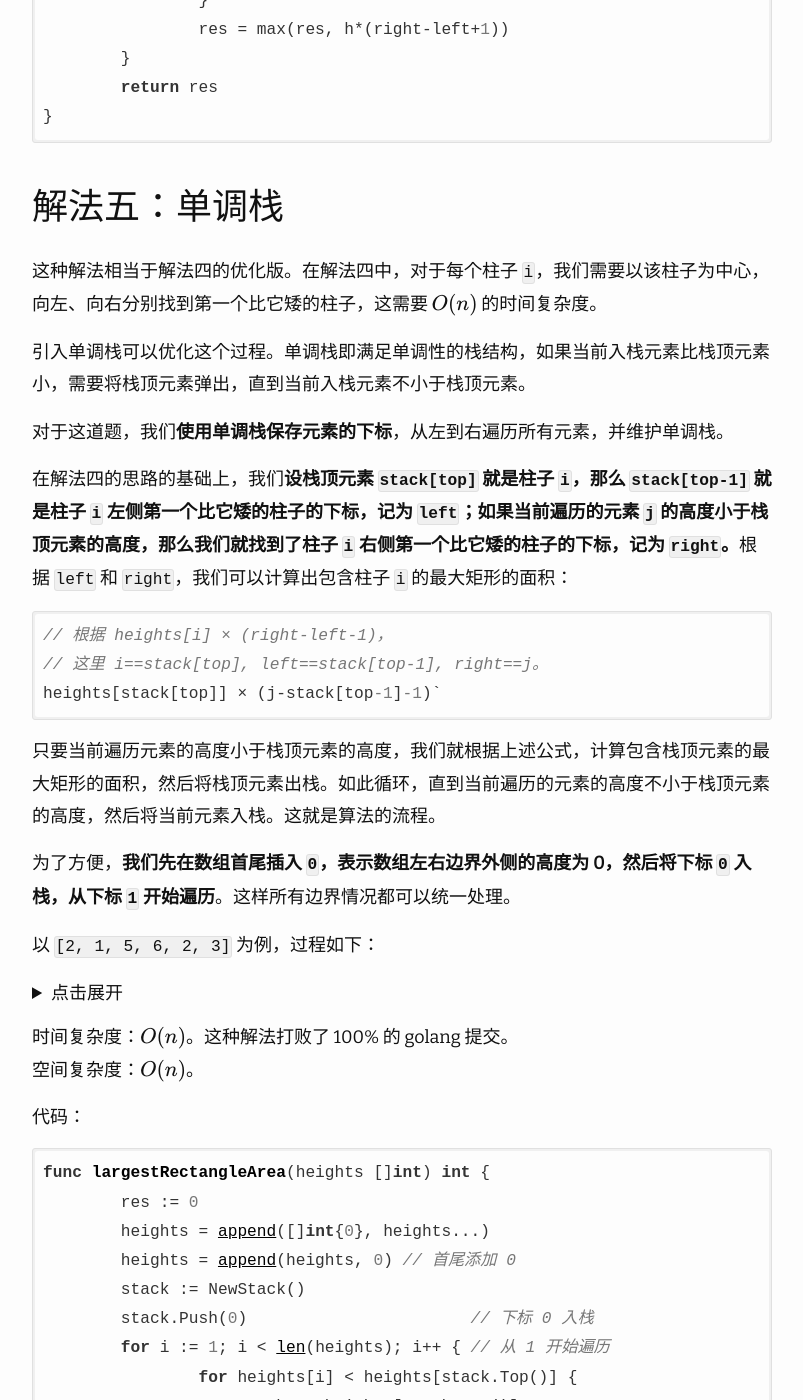
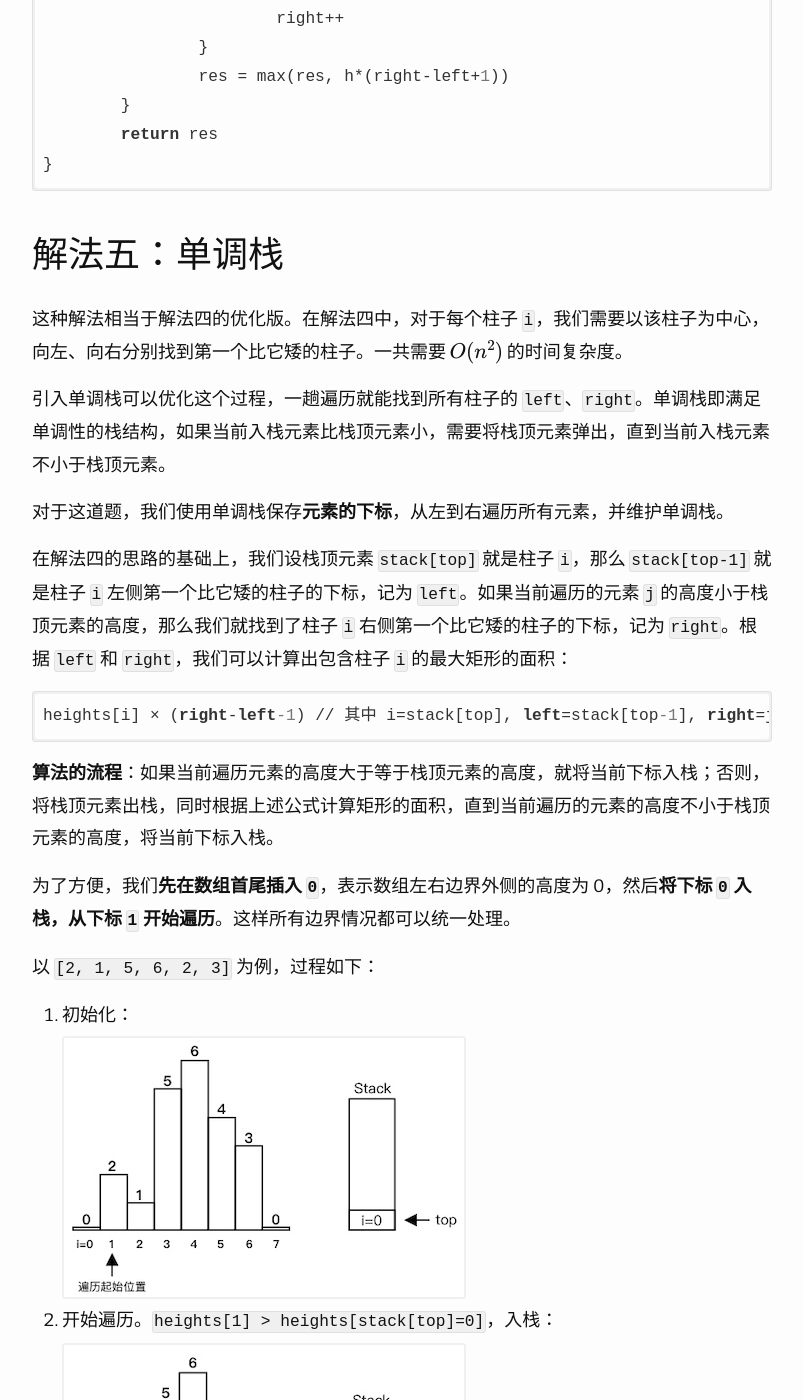
Before and after one commit to imageslr/blog, a Jekyll site: the page built from _posts/2020-02-02-leetcode-84.md, in a window 1280 px wide and 1400 px high, scrolled down 7992 px. Shown: the whole window, without its empty margins (238-1041 px from the left). Built offline with Jekyll 4.4.1, drawn with Linux system fonts in a browser that asks for light colours; nearby versions of some CDN libraries; formulas are drawn with MathJax 3; comment, search, counter and statistics services are not loaded; some of the changed text lies outside the part shown.

Commit message:
add post

````diff
--- a/_posts/2020-02-02-leetcode-84.md
+++ b/_posts/2020-02-02-leetcode-84.md
@@ -180,12 +180,12 @@ func max(a, b int) int {
 ## 解法四：暴力（遍历不同的柱子）
 首先思考：包含某个柱子 `i`、并且以 `heights[i]` 为高的最大矩形面积是多少？
 
-显然，**对于每个柱子 `i`，我们只需要以该柱子为中心，向左找到第一个 `left` 满足 `heights[left] < heights[i]`，向右找到第一个 `right` 满足 `heights[right] < heights[i]`，`left` 与 `right` 之间就是我们要找的矩形，其面积等于 `heights[i] × (right-left-1)`**。
+显然，对于每个柱子 `i`，我们只需要以该柱子为中心，向左找到第一个 `left` 满足 `heights[left] < heights[i]`，向右找到第一个 `right` 满足 `heights[right] < heights[i]`，`left` 与 `right` 之间就是我们要找的矩形，其面积等于 `heights[i] × (right-left-1)`。
 
 如下图所示，以柱子 `i=4` 为高的最大面积的矩形，就是红色方框所围的部分。向左找到 `left=1`，向右找到 `right=6`（数组的右边界，高度可以视为 0），满足 `heights[left], heights[right] < heights[i]`。
 ![-w240](/media/15806531441722.jpg)
 
-我们可以遍历每个柱子，计算包含该柱子的最大矩形面积。注意解法四与解法一的区别：解法一是遍历每个高度，解法四是遍历每个柱子。
+我们可以遍历每个柱子，重复上述过程，输出最大的面积。注意解法四与解法一的区别：解法一是遍历每个高度，解法四是遍历每个柱子。
 
 时间复杂度 $O(n^2)$。
 空间复杂度 $O(1)$。
@@ -209,27 +209,22 @@ func largestRectangleArea(heights []int) int {
 ```
 
 ## 解法五：单调栈
-这种解法相当于解法四的优化版。在解法四中，对于每个柱子 `i`，我们需要以该柱子为中心，向左、向右分别找到第一个比它矮的柱子，这需要 $O(n)$ 的时间复杂度。
+这种解法相当于解法四的优化版。在解法四中，对于每个柱子 `i`，我们需要以该柱子为中心，向左、向右分别找到第一个比它矮的柱子。一共需要 $O(n^2)$ 的时间复杂度。
 
-引入单调栈可以优化这个过程。单调栈即满足单调性的栈结构，如果当前入栈元素比栈顶元素小，需要将栈顶元素弹出，直到当前入栈元素不小于栈顶元素。
+引入单调栈可以优化这个过程，一趟遍历就能找到所有柱子的 `left`、`right`。单调栈即满足单调性的栈结构，如果当前入栈元素比栈顶元素小，需要将栈顶元素弹出，直到当前入栈元素不小于栈顶元素。
 
-对于这道题，我们**使用单调栈保存元素的下标**，从左到右遍历所有元素，并维护单调栈。
+对于这道题，我们使用单调栈保存**元素的下标**，从左到右遍历所有元素，并维护单调栈。
 
-在解法四的思路的基础上，我们**设栈顶元素 `stack[top]` 就是柱子 `i`，那么 `stack[top-1]` 就是柱子 `i` 左侧第一个比它矮的柱子的下标，记为 `left`；如果当前遍历的元素 `j` 的高度小于栈顶元素的高度，那么我们就找到了柱子 `i` 右侧第一个比它矮的柱子的下标，记为 `right`。**根据 `left` 和 `right`，我们可以计算出包含柱子 `i` 的最大矩形的面积：
+在解法四的思路的基础上，我们设栈顶元素 `stack[top]` 就是柱子 `i`，那么 `stack[top-1]` 就是柱子 `i` 左侧第一个比它矮的柱子的下标，记为 `left`。如果当前遍历的元素 `j` 的高度小于栈顶元素的高度，那么我们就找到了柱子 `i` 右侧第一个比它矮的柱子的下标，记为 `right`。根据 `left` 和 `right`，我们可以计算出包含柱子 `i` 的最大矩形的面积：
 ```go
-// 根据 heights[i] × (right-left-1)，
-// 这里 i==stack[top], left==stack[top-1], right==j。
-heights[stack[top]] × (j-stack[top-1]-1)`
+heights[i] × (right-left-1) // 其中 i=stack[top], left=stack[top-1], right=j
 ```
 
-只要当前遍历元素的高度小于栈顶元素的高度，我们就根据上述公式，计算包含栈顶元素的最大矩形的面积，然后将栈顶元素出栈。如此循环，直到当前遍历的元素的高度不小于栈顶元素的高度，然后将当前元素入栈。这就是算法的流程。
+**算法的流程**：如果当前遍历元素的高度大于等于栈顶元素的高度，就将当前下标入栈；否则，将栈顶元素出栈，同时根据上述公式计算矩形的面积，直到当前遍历的元素的高度不小于栈顶元素的高度，将当前下标入栈。
 
-为了方便，**我们先在数组首尾插入 `0`，表示数组左右边界外侧的高度为 0，然后将下标 `0` 入栈，从下标 `1` 开始遍历**。这样所有边界情况都可以统一处理。
+为了方便，我们**先在数组首尾插入 `0`**，表示数组左右边界外侧的高度为 0，然后**将下标 `0` 入栈，从下标 `1` 开始遍历**。这样所有边界情况都可以统一处理。
 
 以 `[2, 1, 5, 6, 2, 3]` 为例，过程如下：
-
-<details markdown="1" style="margin-bottom: 12px">
-<summary>点击展开</summary>
 
 1. 初始化：
 ![](/media/15807110336821.jpg)
@@ -251,11 +246,9 @@ heights[stack[top]] × (j-stack[top-1]-1)`
 ![-w259](/media/15807120514165.jpg)
 10. `heights[7] < heights[2]`，出栈，计算红色部分面积：
 ![-w238](/media/15807121712570.jpg)
-11. 遍历结束。输出计算过的最大面积
+11. 遍历结束，输出计算过的最大面积
 
-</details>
-
-时间复杂度：$O(n)$。这种解法打败了 100% 的 golang 提交。
+时间复杂度：$O(n)$，仅需一趟遍历。这种解法打败了 100% 的 golang 提交。
 空间复杂度：$O(n)$。
 
 代码：
@@ -318,6 +311,6 @@ func (s *Stack) Push(v ElementType) {
 
 
 ## 总结
-本文提供了 3 种思路，5 种解法，从最简单的暴力法开始，不断优化降低时间复杂度。相同的思路，改用更高阶的数据结构，就能有更高的效率。本题涉及分治法、线段树、单调栈的应用，值得回味。
+本文提供了 3 种思路，5 种解法，从最简单的暴力法开始，不断优化降低时间复杂度。可以看到，即使是相同的思路，采用不同的数据结构，也会有不同的效率。本题涉及分治法、线段树、单调栈的应用，值得回味。
 
 本文发表在我的博客 [https://imageslr.github.io/](https://imageslr.github.io/)。我也会分享更多的题解，一起交流，共同进步！
--- a/assets/css/main.scss
+++ b/assets/css/main.scss
@@ -14,3 +14,7 @@ sitemap: false
     opacity: 1;
   }
 }
+
+details {
+  margin-bottom: 12px;
+}
````
Also changed, not shown: other parts of _posts/2020-02-02-leetcode-84.md (+1 -1 lines), _posts/2020-01-31-leetcode-131.md (+2 -0 lines), _posts/2020-02-01-leetcode-72.md (+2 -0 lines).
